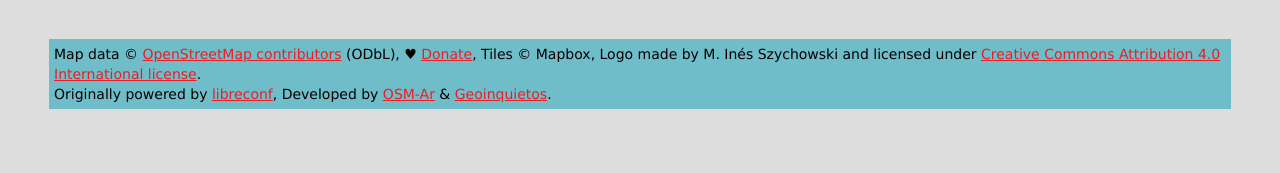
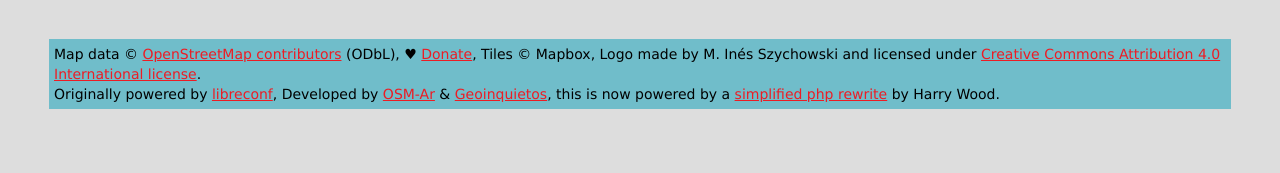
Before and after one commit to harry-wood/sotm2014-php, a PHP site: page /index.php in a window 1280 px wide. Shown: the part 2042-2215 px from the top of the page. Run offline with PHP 8.4, Linux system fonts and the light colour scheme.

Commit message:
Add link to the php rewrite github repo

```diff
--- a/footer.php
+++ b/footer.php
@@ -3,7 +3,7 @@
   <div class="col-md-12">
     Map data &copy; <a href="http://openstreetmap.org/copyright">OpenStreetMap contributors</a> (ODbL), &hearts; <a class="donate-attr" href="http://donate.openstreetmap.org">Donate</a>, Tiles &copy; Mapbox, Logo made by M. Inés Szychowski and licensed under <a rel="license" href="//creativecommons.org/licenses/by/4.0/"> Creative Commons Attribution 4.0 International license</a>.
     </br>
-    Originally powered by <a href="https://github.com/osm-ar/libreconf" target="_blank" title="Fork me!">libreconf</a>, Developed by <a href="http://openstreetmap.org.ar" title="OpenStreetMap Argentina">OSM-Ar</a> &amp; <a href="https://www.facebook.com/GeoinquietosArgentina" title="Geoinquietos Argentina">Geoinquietos</a>.
+    Originally powered by <a href="https://github.com/osm-ar/libreconf" target="_blank" title="Fork me!">libreconf</a>, Developed by <a href="http://openstreetmap.org.ar" title="OpenStreetMap Argentina">OSM-Ar</a> &amp; <a href="https://www.facebook.com/GeoinquietosArgentina" title="Geoinquietos Argentina">Geoinquietos</a>, this is now powered by a <a href="https://github.com/harry-wood/sotm2014-php/">simplified php rewrite</a> by Harry Wood.
   </div>
 </div>
 
```
